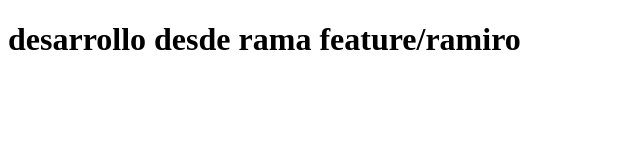
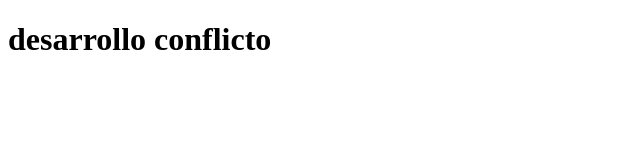
Before and after one commit to Gonza149/desarrollo, a plain HTML site: page index.html in a window 1280 px wide. Shown: the whole page, without its empty margins (0-640 px from the left). Drawn offline with Linux system fonts and the light colour scheme.

Commit message:
Cambio en index.html

```diff
--- a/index.html
+++ b/index.html
@@ -7,6 +7,6 @@
     <title>Document</title>
 </head>
 <body>
-    <h1>desarrollo desde rama feature/ramiro</h1>
+    <h1>desarrollo conflicto</h1>
 </body>
 </html>
```
